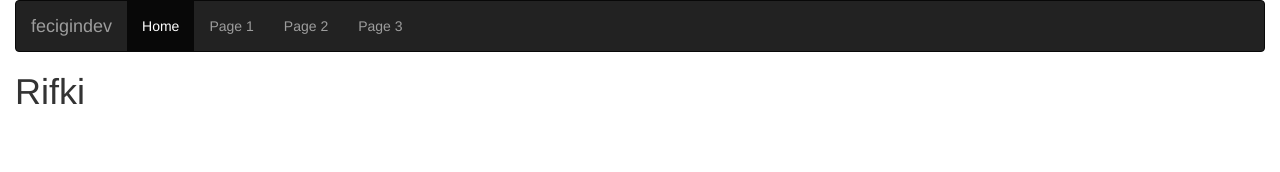
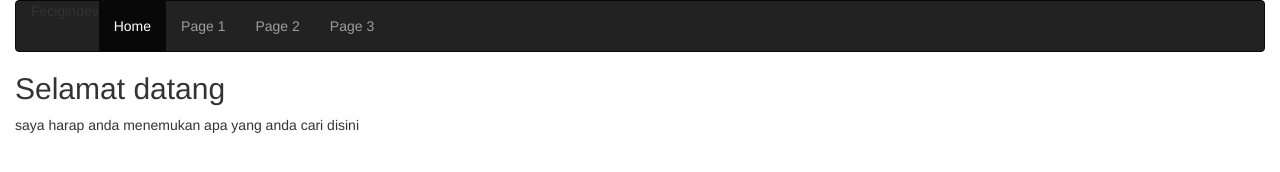
Before and after one commit to fecigindev/SDL2, a plain HTML site: page index.html in a window 1280 px wide. Drawn offline with Linux system fonts and the light colour scheme.

Commit message:
Update index.html

```diff
--- a/index.html
+++ b/index.html
@@ -7,8 +7,7 @@
 <div class="container-fluid">
   <nav class="navbar navbar-inverse">
     <div class="container-fluid">
-      <div class="navbar-header">
-        <a class="navbar-brand" href="#">fecigindev</a>
+      <div class="navbar-header">Fecigindev</a>
       </div>
       <ul class="nav navbar-nav">
         <li class="active"><a href="#">Home</a></li>
@@ -18,7 +17,8 @@
       </ul>
     </div>
   </nav>
-  <h1>Rifki</h1>
+  <h2>Selamat datang</h2>
+  <p>saya harap anda menemukan apa yang anda cari disini</p>
 </div>
 </body>
 </html>
```
